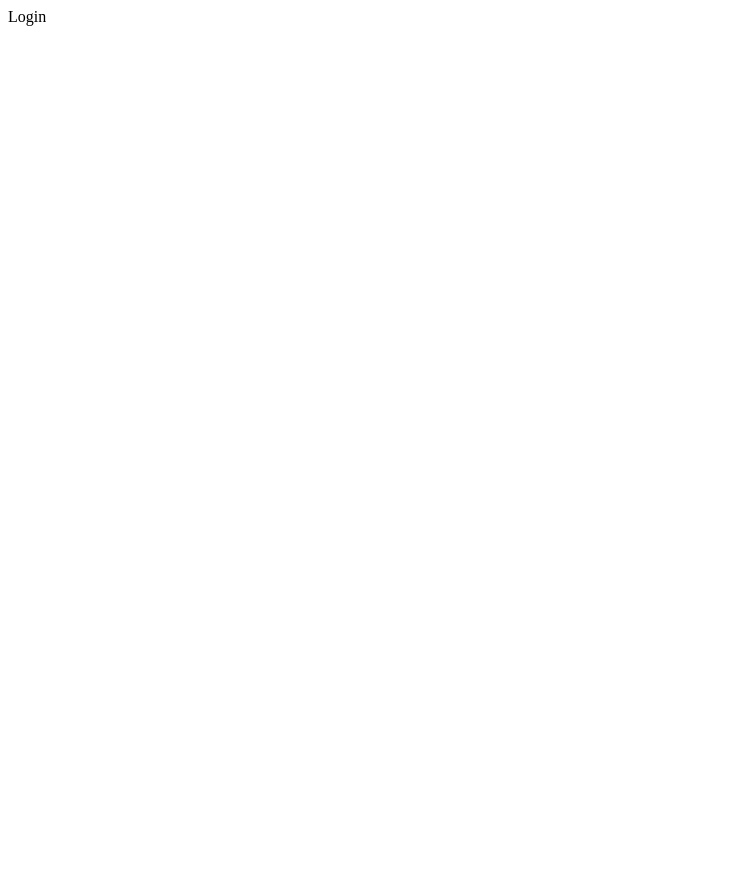
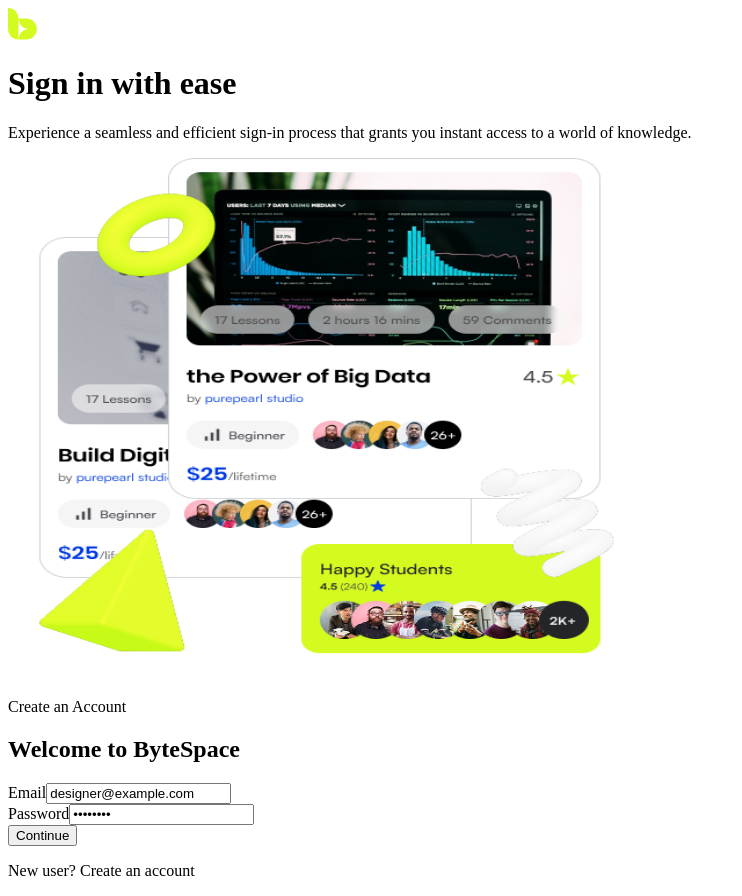
Before and after one commit to Electra51/bytespace, a Next.js app: page /Login in a window 1280 px wide. Shown: the whole page, without its empty margins (0-742 px from the left). Before the commit the page ends 800 px from the top, so only its background shows below. Built offline with nearby package versions, Linux system fonts and the light colour scheme.

Commit message:
feat: login page add

```diff
--- a/src/components/common/BlueGridBackground.tsx
+++ b/src/components/common/BlueGridBackground.tsx
@@ -4,7 +4,7 @@
   children: React.ReactNode;
 }) {
   return (
-    <section className="relative overflow-hidden bg-persian-blue-800">
+    <section className="relative min-h-screen overflow-hidden bg-[#003be2]">
       <div
         className="absolute inset-0"
         style={{
@@ -16,7 +16,7 @@
         }}
       />
 
-      <div className="relative z-10">{children}</div>
+      <div className="relative z-10 min-h-screen">{children}</div>
     </section>
   );
 }
--- a/src/pages/Login.tsx
+++ b/src/pages/Login.tsx
@@ -1,5 +1,93 @@
+import Image from "next/image";
+
 const Login = () => {
-  return <div className="min-h-screen">Login</div>;
+  return (
+    <div className="min-h-screen w-full px-4 py-8 sm:px-8 lg:px-16 xl:px-24">
+      <div className="mx-auto flex max-w-7xl items-center justify-center gap-10 xl:gap-14">
+        <div className="hidden flex-1 flex-col justify-center lg:flex">
+          <div className="flex items-center gap-3">
+            <Image
+              src="/images/logo.svg"
+              alt="ByteSpace logo"
+              width={29}
+              height={32}
+              className="w-auto h-auto"
+            />
+          </div>
+
+          <div className="max-w-140 mt-13.25">
+            <h1 className="font-poppins text-[20px] font-semibold leading-[120%] tracking-[-1%] bg-shuttle-gradient bg-clip-text text-transparent">
+              Sign in with ease
+            </h1>
+            <p className="mt-4 max-w-118.75 text-lg text-shuttle-gray-50 leadin-[160%]">
+              Experience a seamless and efficient sign-in process that grants
+              you instant access to a world of knowledge.
+            </p>
+          </div>
+
+          <div className="relative mt-10 max-w-130">
+            <div className="overflow-hidden">
+              <Image
+                src="/images/register-image.png"
+                alt="Register preview"
+                width={640}
+                height={520}
+                priority
+                className="h-auto w-full object-cover"
+              />
+            </div>
+          </div>
+        </div>
+
+        <div className="w-full max-w-144.75 max-h-196 rounded-3xl bg-white p-6  sm:p-8 lg:p-10">
+          <div className="mb-8">
+            <p className="text-lg font-normal text-persian-blue-800">
+              Create an Account
+            </p>
+            <h2 className="mt-2 font-satoshi font-semibold max-w-113.25 text-[44px] leading-[120%] tracking-[-1%]  text-shuttle-gray-950">
+              Welcome to ByteSpace
+            </h2>
+          </div>
+
+          <form className="space-y-6">
+            <div>
+              <label className="mb-2 block text-base font-medium text-[#111827]/80">
+                Email
+              </label>
+              <input
+                type="email"
+                defaultValue="designer@example.com"
+                className="w-full rounded-[18px] border border-[#d4d4d4] bg-white px-4 py-4 text-lg text-[#111827] outline-none transition focus:border-[#003be2] focus:ring-2 focus:ring-[#003be2]/20"
+              />
+            </div>
+
+            <div>
+              <label className="mb-2 block text-base font-medium text-[#111827]/80">
+                Password
+              </label>
+              <input
+                type="password"
+                defaultValue="********"
+                className="w-full rounded-[18px] border border-[#d4d4d4] bg-white px-4 py-4 text-lg text-[#111827] outline-none transition focus:border-[#003be2] focus:ring-2 focus:ring-[#003be2]/20"
+              />
+            </div>
+
+            <button
+              type="submit"
+              className="mt-4 flex w-full items-center justify-center rounded-full bg-[#d6ff20] px-5 py-4 text-lg font-bold text-[#111827] shadow-[0_12px_24px_rgba(214,255,32,0.4)] transition hover:brightness-95"
+            >
+              Continue
+            </button>
+          </form>
+
+          <p className="mt-8 text-center text-base text-[#111827]">
+            New user?{" "}
+            <span className="font-bold underline">Create an account</span>
+          </p>
+        </div>
+      </div>
+    </div>
+  );
 };
 
 export default Login;
```
Also changed, not shown: src/app/globals.css (+8 -0 lines), public/images/register-image.png (added).
